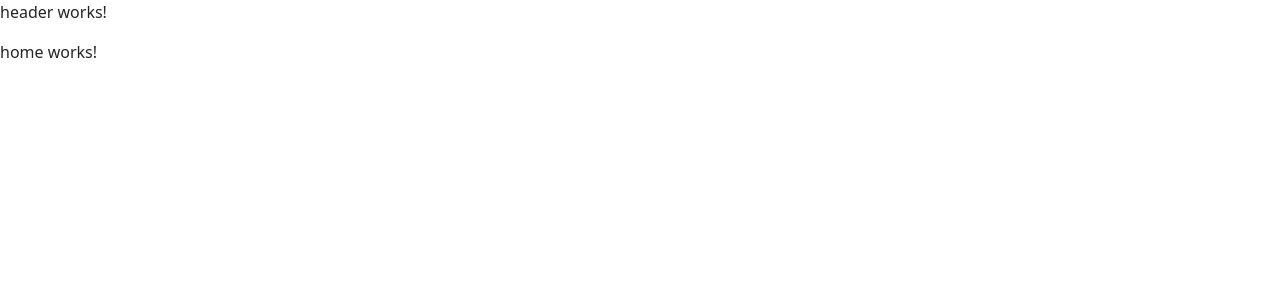
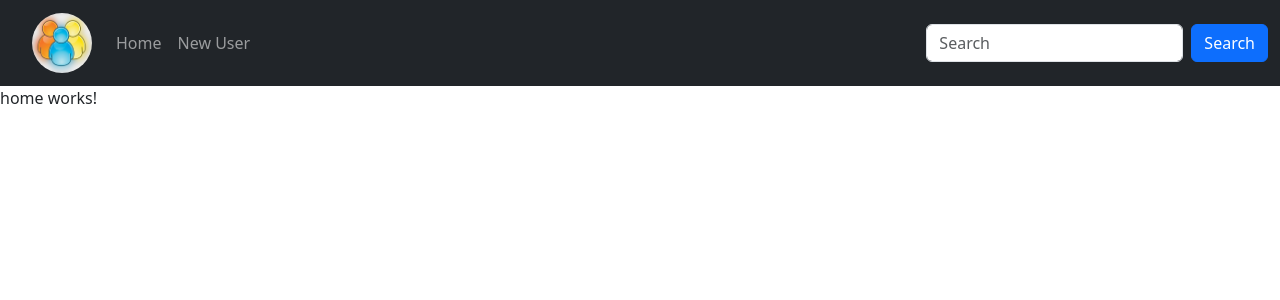
Before and after one commit to lalounirfullstack/OnlineUsersAPI, an Angular app in the folder online-users-api/: page /home in a window 1280 px wide. Shown: the top 300 px of the page. Built offline with nearby package versions, Linux system fonts and the light colour scheme.

Commit message:
Added Header HTML

```diff
--- a/online-users-api/src/app/components/header/header.component.css
+++ b/online-users-api/src/app/components/header/header.component.css
@@ -0,0 +1,6 @@
+.header-img {
+  margin-left: 20px;
+  width: 60px;
+  height: 60px;
+  border-radius: 50%;
+}
--- a/online-users-api/src/app/components/header/header.component.html
+++ b/online-users-api/src/app/components/header/header.component.html
@@ -1 +1,21 @@
-<p>header works!</p>
+<nav class="navbar navbar-expand-sm navbar-dark bg-dark">
+  <div class="container-fluid">
+    <a class="navbar-brand">
+      <img class="header-img" src="/assets/Users.jpeg" alt="" />
+    </a>
+    <div class="collapse navbar-collapse" id="mynavbar">
+      <ul class="navbar-nav me-auto">
+        <li class="nav-item">
+          <a class="nav-link">Home</a>
+        </li>
+        <li class="nav-item">
+          <a class="nav-link">New User</a>
+        </li>
+      </ul>
+      <form class="d-flex">
+        <input class="form-control me-2" type="text" placeholder="Search" />
+        <button class="btn btn-primary" type="button">Search</button>
+      </form>
+    </div>
+  </div>
+</nav>
```
